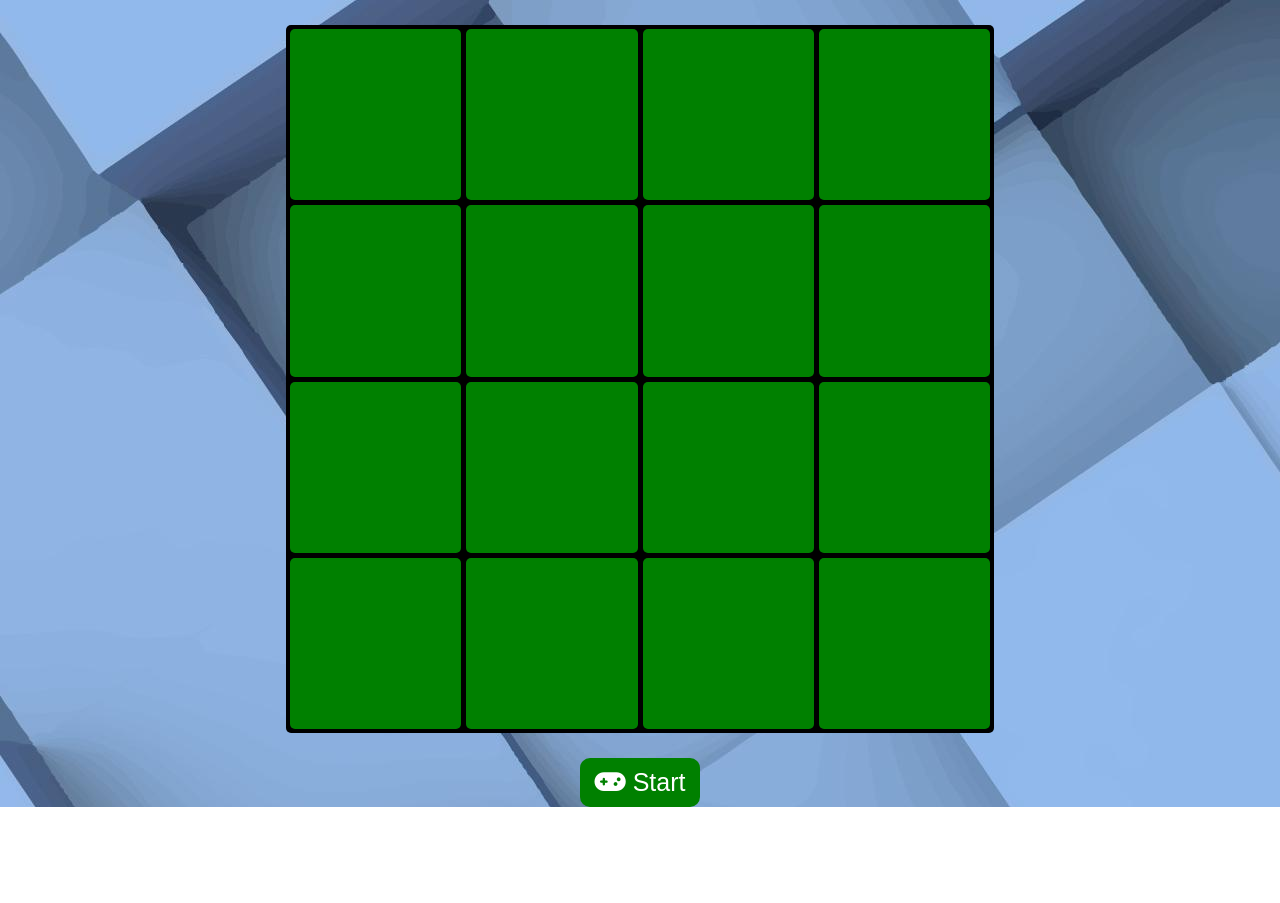
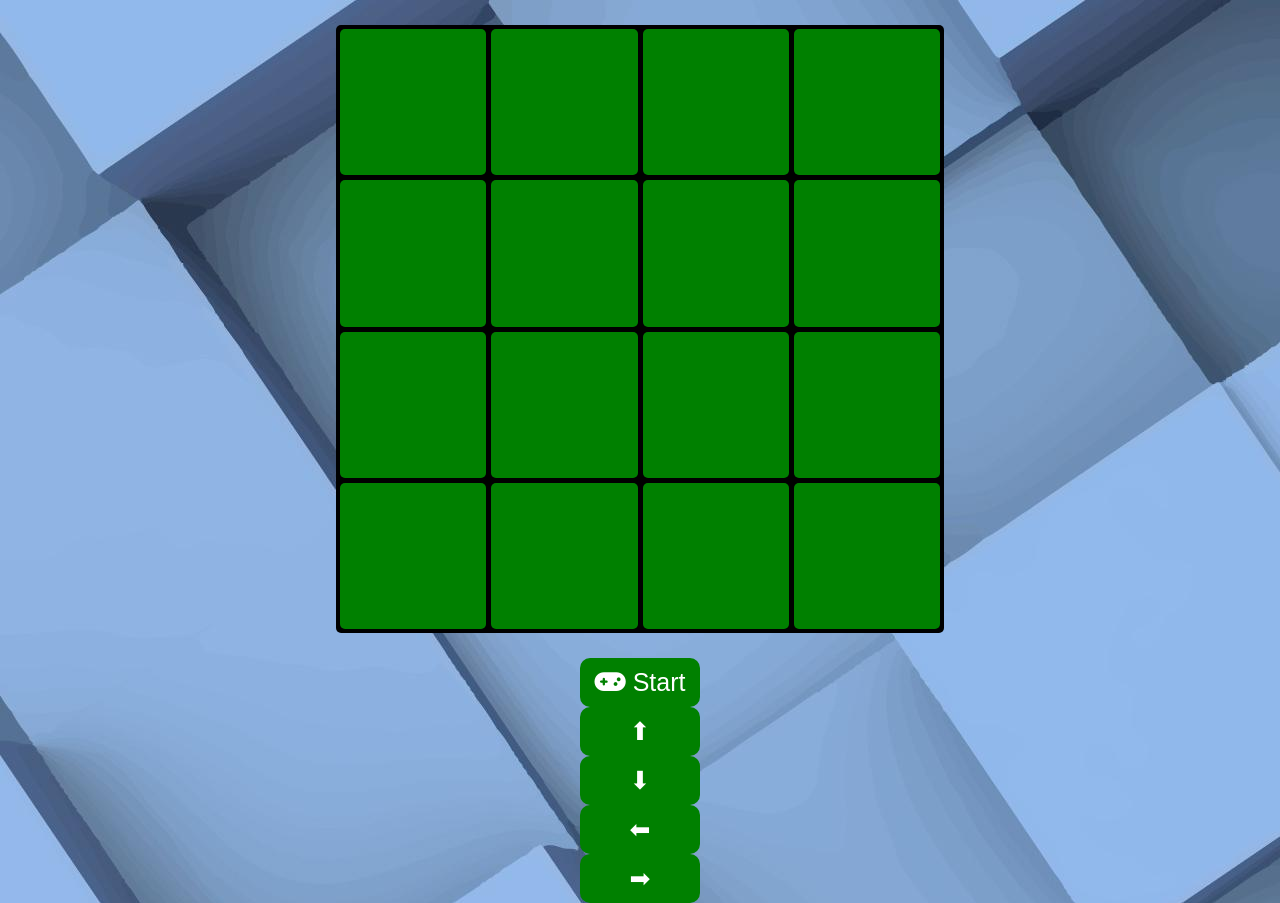
Before and after one commit to nambinintsoaJoseph/2048-game, a plain HTML site: page index.html in a window 1280 px wide. Before the commit the page ends 807 px from the top, so only its background shows below. Drawn offline with Linux system fonts and the light colour scheme.

Commit message:
Adding control button

```diff
--- a/index.html
+++ b/index.html
@@ -42,6 +42,13 @@
         </div>
 
         <button><i class="fas fa-gamepad"></i> Start</button>
+
+        <div class="control-button">
+            <button>⬆</button>
+            <button>⬇</button>
+            <button>⬅</button>
+            <button>➡</button>
+        </div>
     </div>
 </body>
 </html>
--- a/responsive.css
+++ b/responsive.css
@@ -21,7 +21,7 @@
 /* Medium devices screen */
 @media screen and (min-width: 768px) {
     .container-tile {
-        width: 700px;
-        height: 700px;
+        width: 600px;
+        height: 600px;
     }
 }
--- a/style.css
+++ b/style.css
@@ -9,8 +9,6 @@ body {
 
 .container-tile {
     background-color: black;
-    width: 600px;
-    height: 600px;
     margin: 25px auto;
     padding: 4px;
     display: grid;
```
